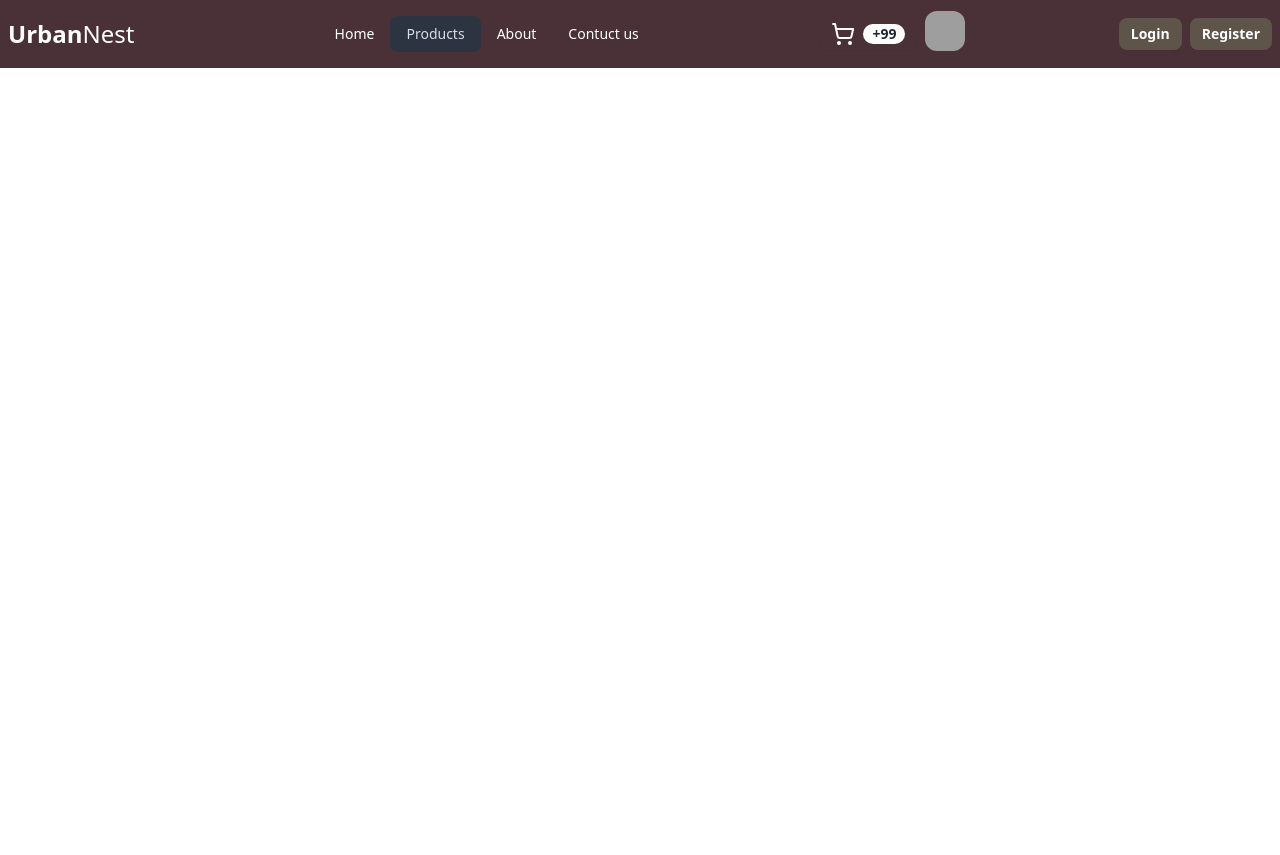
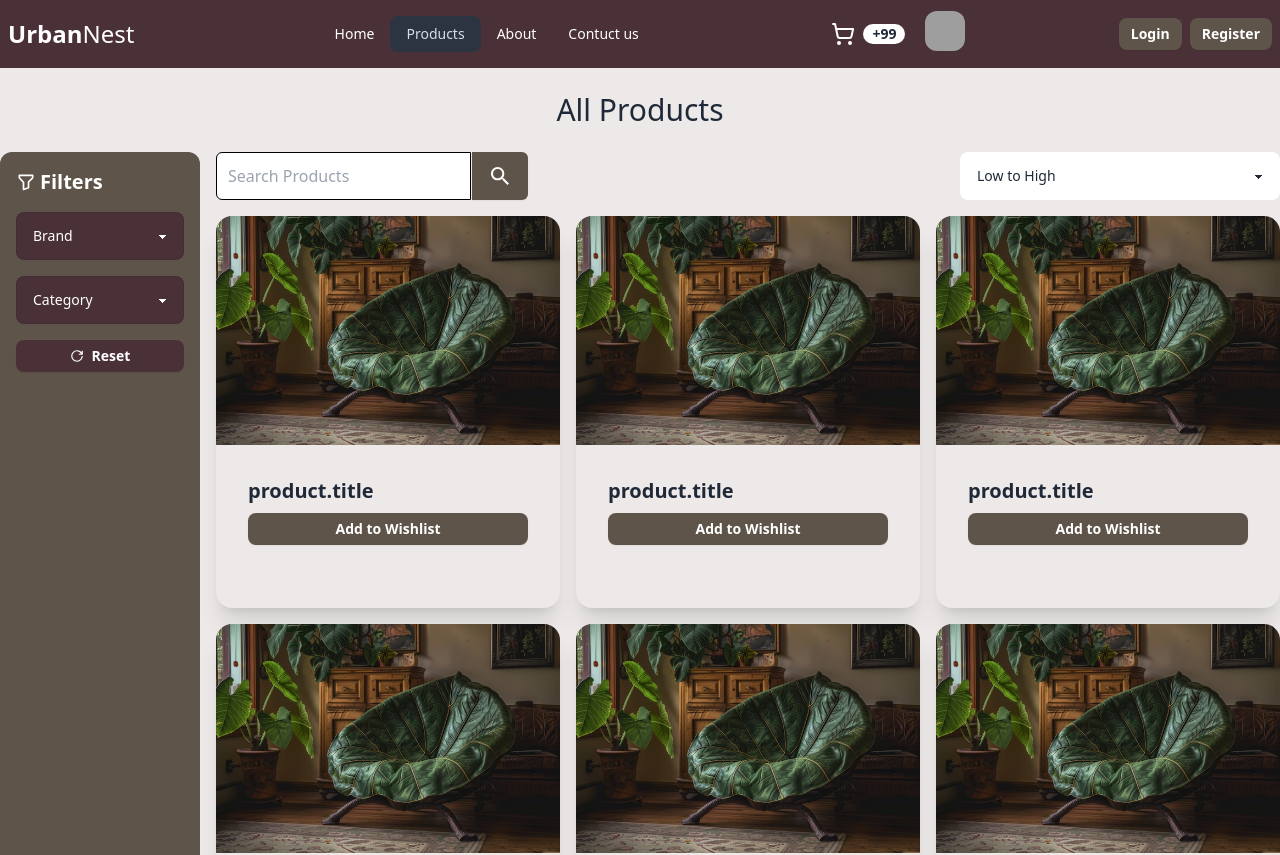
Before and after one commit to ahmed-jobayer/urban-nest-client, a React (Vite) app: page /products in a window 1280 px wide. Shown: the top 855 px of the page. Built offline with nearby package versions, Linux system fonts and the light colour scheme; grey boxes are pictures that could not be loaded.

Commit message:
product page design completed

```diff
--- a/src/components/Footer.jsx
+++ b/src/components/Footer.jsx
@@ -3,7 +3,7 @@ import { FiFacebook, FiYoutube } from "react-icons/fi";
 
 const Footer = () => {
   return (
-    <footer className="footer container mx-auto text-neutral-content p-10 max-w-5xl mt-2">
+    <footer className="footer container mx-auto text-white p-10 max-w-5xl mt-2">
       <aside className="flex items-center">
         <img className="w-1/12 rounded-lg" src="/public/logo.png" />
         <div>
--- a/src/components/ProductCard.jsx
+++ b/src/components/ProductCard.jsx
@@ -1,6 +1,6 @@
 const ProductCard = () => {
   return (
-    <div className="card bg-base-100  shadow-xl">
+    <div className="card bg-[#EDE9E9]  shadow-xl">
       <figure>
         <img
           src="/register.avif"
--- a/src/components/ProductDetailsCard.jsx
+++ b/src/components/ProductDetailsCard.jsx
@@ -3,7 +3,7 @@ const ProductDetailsCard = () => {
     <div className="bg-[#EDE9E9]">
       <div className="container mx-auto py-12 px-4">
         <div className="grid grid-cols-12 gap-6 lg:gap-12">
-          {/* image section*/}
+          {/* image */}
           <div className="col-span-12 lg:col-span-7 order-1 lg:order-none">
             <div className="w-full h-auto border rounded-lg overflow-hidden">
               <img
@@ -14,8 +14,8 @@ const ProductDetailsCard = () => {
             </div>
           </div>
 
-          {/* details section */}
-          <div className="col-span-12 lg:col-span-5 order-2 lg:order-none flex flex-col gap-6">
+          {/* details  */}
+          <div className="col-span-12 lg:col-span-5 flex flex-col gap-6">
             {/* brand */}
             <div>
               <h3 className="text-gray-500 text-sm uppercase tracking-wider">
--- a/src/components/home/Accordion.jsx
+++ b/src/components/home/Accordion.jsx
@@ -1,9 +1,9 @@
 const Accordion = () => {
   return (
-    <div className="my-10 ">
+    <div className="my-10  ">
       <h2 className="text-3xl border-b-2 pb-2 mb-6">FAQs</h2>
       <div className="flex flex-col gap-2">
-        <div className="collapse collapse-arrow bg-base-200">
+        <div className="collapse collapse-arrow bg-[#EDE9E9]">
           <input type="radio" name="my-accordion-2" defaultChecked />
           <div className="collapse-title text-xl font-medium">
             Can I customize the furniture before purchasing?
@@ -17,7 +17,7 @@ const Accordion = () => {
             </p>
           </div>
         </div>
-        <div className="collapse collapse-arrow bg-base-200">
+        <div className="collapse collapse-arrow bg-[#EDE9E9]">
           <input type="radio" name="my-accordion-2" />
           <div className="collapse-title text-xl font-medium">
             What is your return policy for furniture items?
@@ -32,7 +32,7 @@ const Accordion = () => {
             </p>
           </div>
         </div>
-        <div className="collapse collapse-arrow bg-base-200">
+        <div className="collapse collapse-arrow bg-[#EDE9E9]">
           <input type="radio" name="my-accordion-2" />
           <div className="collapse-title text-xl font-medium">
             Do you offer assembly services for furniture?
--- a/src/components/home/Categories.jsx
+++ b/src/components/home/Categories.jsx
@@ -1,26 +1,38 @@
 const Categories = () => {
+  const categories = [
+    {
+      name: "Accent Tables",
+      img: "https://via.placeholder.com/80",
+    },
+    {
+      name: "Sofas",
+      img: "https://via.placeholder.com/80",
+    },
+    {
+      name: "Chairs",
+      img: "https://via.placeholder.com/80",
+    },
+  ];
+
   return (
-    <div className="mt-10 ">
+    <div className="mt-10">
       <h2 className="text-3xl border-b-2 pb-2">Categories</h2>
-      <div className="grid grid-cols-6 my-4 gap-6">
-        <button className="p-2 rounded-lg w-full text-white bg-[#5E5449] hover:bg-[#4A3137] border-none">
-          Sofa
-        </button>
-        <button className="p-2 rounded-lg w-full text-white bg-[#5E5449] hover:bg-[#4A3137] border-none">
-          Sofa
-        </button>
-        <button className="p-2 rounded-lg w-full text-white bg-[#5E5449] hover:bg-[#4A3137] border-none">
-          Sofa
-        </button>
-        <button className="p-2 rounded-lg w-full text-white bg-[#5E5449] hover:bg-[#4A3137] border-none">
-          Sofa
-        </button>
-        <button className="p-2 rounded-lg w-full text-white bg-[#5E5449] hover:bg-[#4A3137] border-none">
-          Sofa
-        </button>
-        <button className="p-2 rounded-lg w-full text-white bg-[#5E5449] hover:bg-[#4A3137] border-none">
-          Sofa
-        </button>
+      <div className="grid grid-cols-2 lg:grid-cols-4 gap-6 my-4">
+        {categories.map((category, index) => (
+          <div
+            key={index}
+            className="flex items-center gap-4 p-4 border rounded-lg shadow hover:shadow-md transition-shadow bg-[#EDE9E9]"
+          >
+
+            <img
+              src={category.img}
+              alt={category.name}
+              className="w-20 h-20 object-cover rounded-md"
+            />
+
+            <h3 className="text-lg font-medium">{category.name}</h3>
+          </div>
+        ))}
       </div>
     </div>
   );
--- /dev/null
+++ b/src/components/products/FilterBar.jsx
@@ -0,0 +1,53 @@
+/* eslint-disable react/prop-types */
+import { GrPowerReset } from "react-icons/gr";
+import { TbFilter } from "react-icons/tb";
+
+const FilterBar = ({
+    setBrand,
+    setCategory,
+    handleReset,
+    uniqueBrand,
+    uniqueCategory,
+  }) => {
+    return (
+        <div className="min-h-screen bg-[#5E5449] rounded-xl p-4 text-white">
+               <div className="flex items-center gap-1">
+        <TbFilter className="text-xl" />
+        <h2 className="text-xl font-semibold">Filters</h2>
+      </div>
+      <div className="my-4 flex flex-col gap-4">
+        <div>
+          <select
+            className="select select-bordered w-full max-w-xs bg-[#4A3137]"
+            onChange={(e) => setBrand(e.target.value)}
+          >
+            <option>Brand</option>
+            {/* {uniqueBrand.map((brand) => (
+              <option key={brand} value={brand}>
+                {brand}
+              </option>
+            ))} */}
+          </select>
+        </div>
+        <div>
+          <select
+            className="select select-bordered w-full max-w-xs bg-[#4A3137]"
+            onChange={(e) => setCategory(e.target.value)}
+          >
+            <option> Category </option>
+            {/* {uniqueCategory.map((category) => (
+              <option value={category} key={category}>
+                {category}
+              </option>
+            ))} */}
+          </select>
+        </div>
+      </div>
+      <button onClick={handleReset} className="btn w-full btn-sm text-white bg-[#4A3137] hover:bg-[#5E5449] border-none">
+        <GrPowerReset /> Reset
+      </button>
+        </div>
+    );
+};
+
+export default FilterBar;
--- /dev/null
+++ b/src/components/products/SearchBar.jsx
@@ -0,0 +1,18 @@
+/* eslint-disable react/prop-types */
+
+import { IoMdSearch } from "react-icons/io";
+
+const SearchBar = ({handleSearch}) => {
+    return (
+        <form onSubmit={handleSearch} className="flex  gap-[1px] rounded-l-md w-full">
+        <input type="text"
+        placeholder="Search Products"
+        name="search"
+        className="  p-[11px] border border-black rounded-l-md"
+        />
+        <button className="btn text-2xl text-white bg-[#5E5449] hover:bg-[#4A3137] border-none rounded-none rounded-r-md"><IoMdSearch/></button>
+    </form>
+    );
+};
+
+export default SearchBar;
--- /dev/null
+++ b/src/components/products/SortByPrice.jsx
@@ -0,0 +1,12 @@
+/* eslint-disable react/prop-types */
+
+const SortByPrice = ({setSort}) => {
+    return (
+        <select className="select  w-full max-w-xs" onChange={(e)=> setSort(e.target.value)}>
+        <option defaultValue='asc'>Low to High</option>
+        <option value='desc'>High to Low</option>
+      </select>
+    );
+};
+
+export default SortByPrice;
--- a/src/pages/Products.jsx
+++ b/src/pages/Products.jsx
@@ -1,15 +1,45 @@
 import { Helmet } from "react-helmet-async";
-
+import FilterBar from "../components/products/FilterBar";
+import SearchBar from "../components/products/SearchBar";
+import SortByPrice from "../components/products/SortByPrice";
+import ProductCard from "../components/ProductCard";
 
 const Products = () => {
-    return (
-        <div>
-            <Helmet>
-            <title>Products - UrbanNest</title>
-        </Helmet>
-
+  return (
+    <div className="bg-[#EDE9E9] min-h-screen ">
+      <Helmet>
+        <title>Products - UrbanNest</title>
+      </Helmet>
+      {/* container */}
+      <div className="container mx-auto ">
+        <h1 className="py-6 text-center text-3xl">All Products</h1>
+        {/* content and filter bar */}
+        <div className="grid grid-cols-12 gap-4">
+            {/* filterbar */}
+          <div className="col-span-2">
+          <FilterBar />
+          </div>
+          {/* product, searchbar and price sorting */}
+          <div className="col-span-10 ">
+          {/* searchbar and price sorting */}
+            <div className="flex  justify-between">
+              <SearchBar />
+              <SortByPrice />
+            </div>
+            {/* all products */}
+            <div className="min-h-screen mt-4 grid grid-cols-1 lg:grid-cols-3 gap-4">
+                <ProductCard/>
+                <ProductCard/>
+                <ProductCard/>
+                <ProductCard/>
+                <ProductCard/>
+                <ProductCard/>
+            </div>
+          </div>
         </div>
-    );
+      </div>
+    </div>
+  );
 };
 
 export default Products;
```
